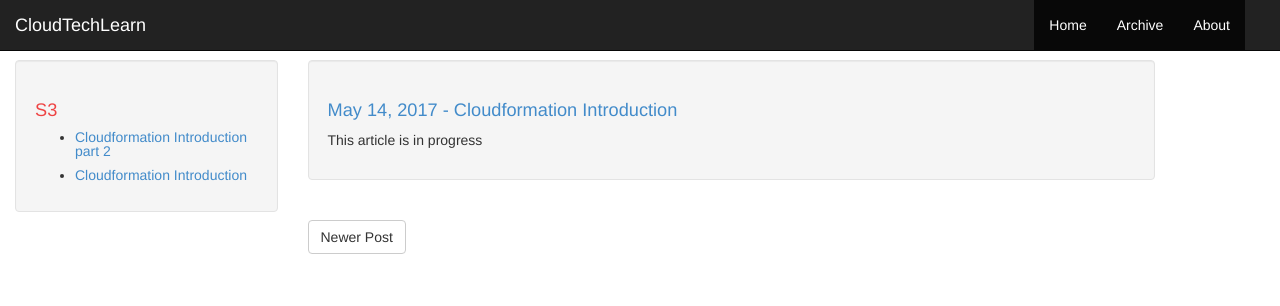
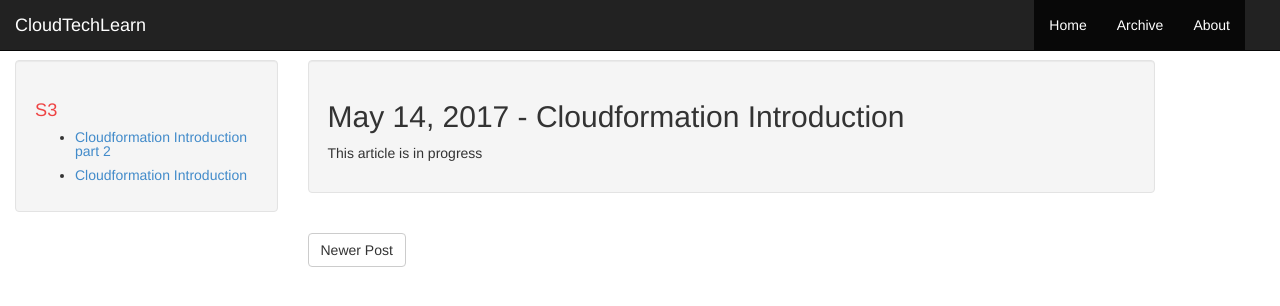
Before and after one commit to rohityadav/cloud-tech-learn, a Jekyll site: the page built from _posts/Cloud Storage/S3/2017-05-14-S3-introduction.md, in a window 1280 px wide. Shown: the top 306 px of the page. Built offline with Jekyll 4.4.1, drawn with Linux system fonts in a browser that asks for light colours; Markdown is read by kramdown in place of the engine named in the settings.

Commit message:
Rename sidebar1 to detailsidebar.html and also change the header of detail div.

```diff
--- a/_layouts/post.html
+++ b/_layouts/post.html
@@ -3,12 +3,12 @@
 <div class="container container-left">
     <div class="row">
         <div class="col-md-3 hidden-xs">
-            {% include sidebar1.html %}
+            {% include detail-side-bar.html %}
         </div>
         <div class="col-md-9">
           <div class="article">
             <div class="well">
-                <h1><a href="{{ page.url }}">{{ page.date | date: "%b %-d, %Y" }} - {{ page.title }}</a></h1>
+                <h2>{{ page.date | date: "%b %-d, %Y" }} - {{ page.title }}</h2>
                 <div class="post-content">
                     {{ content }}
                 </div>
```
Also changed, not shown: _includes/detail-side-bar.html (renamed from _includes/sidebar1.html).
